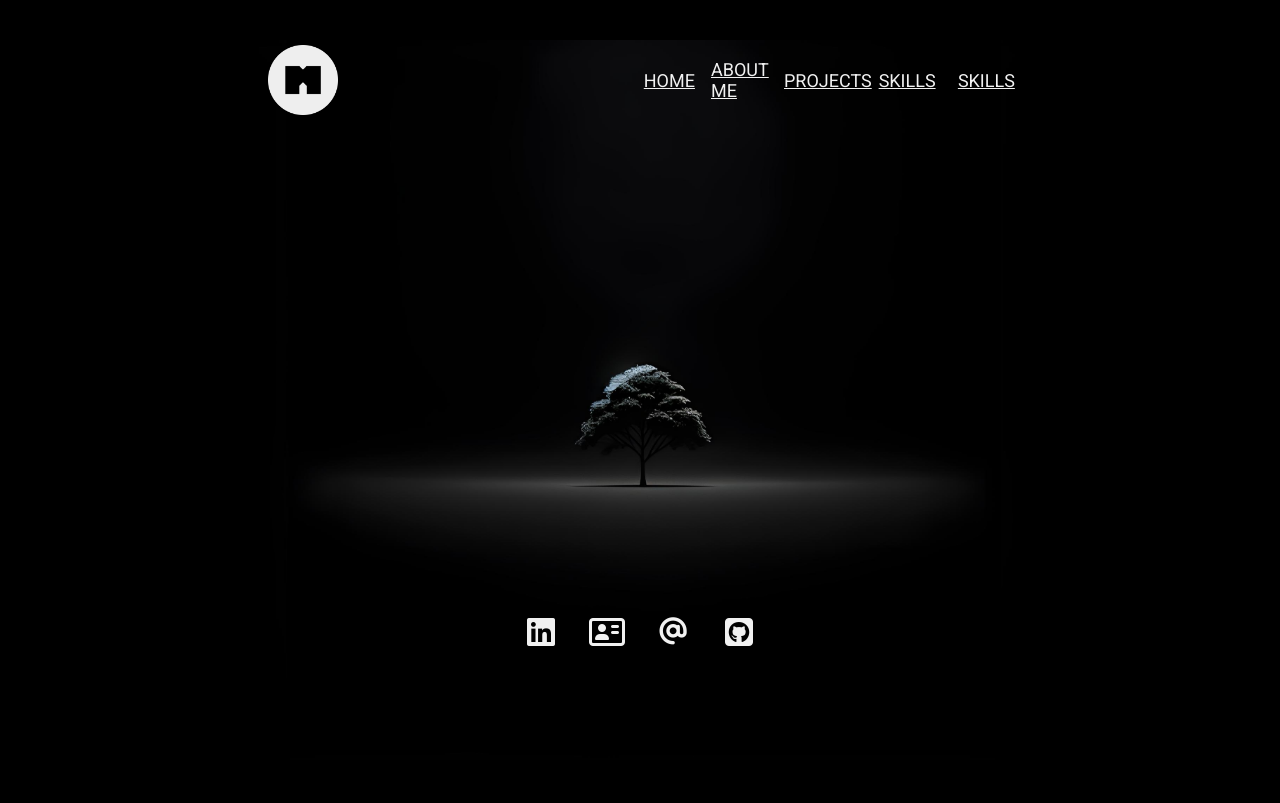
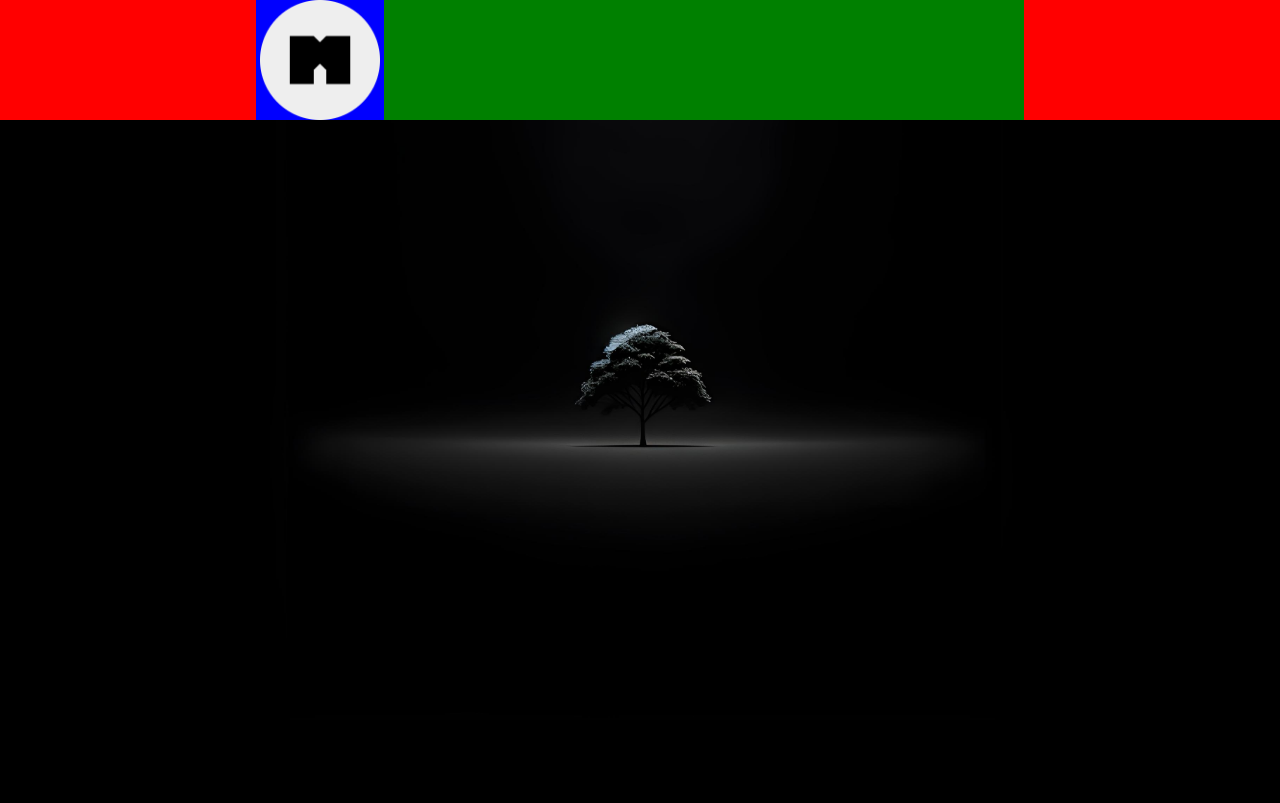
Before and after one commit to MarcelKuznicki/Portfolio, a website: page index.html in a window 1280 px wide. Shown: the top 803 px of the page. Drawn offline with nearby package versions, Linux system fonts and the light colour scheme.

Commit message:
change website idea

```diff
--- a/index.html
+++ b/index.html
@@ -21,7 +21,21 @@
     ></script>
   </head>
   <body>
-    <div id="hamburger">
+    <container>
+      <home>
+        <nav>
+          <div id="logo">
+            <img src="/assets/Vector.png" alt="MK logo" class="logo" />
+          </div>
+          <div id="subnav"></div>
+        </nav>
+      </home>
+      <about></about>
+      <projects></projects>
+      <skills></skills>
+      <contact></contact>
+    </container>
+    <!--div id="hamburger">
       <div class="line1"></div>
       <div class="line2"></div>
     </div>
@@ -59,6 +73,6 @@
           </div>
         </div>
       </main>
-    </container>
+    </container-->
   </body>
 </html>
--- a/styles.css
+++ b/styles.css
@@ -1,4 +1,4 @@
-* {
+/** {
   margin: 0;
   padding: 0;
   box-sizing: border-box;
@@ -18,7 +18,7 @@ body {
   background-repeat: no-repeat;
   background-position: center;
   width: 100vw;
-  height: 100vh;
+  height: 500vh;
 }
 container {
   display: flex;
@@ -119,4 +119,78 @@ main {
   .hamburger {
     display: flex;
   }
+}*/
+* {
+  margin: 0;
+  padding: 0;
+  box-sizing: border-box;
+  font-family: "Roboto", sans-serif;
+  font-weight: 400;
+  font-style: normal;
 }
+body {
+  display: flex;
+  align-items: center;
+  flex-direction: column;
+  margin: 0;
+  padding: 0;
+  background-image: url("assets/img17032024.png");
+  background-color: black;
+  background-size: contain;
+  background-repeat: no-repeat;
+  width: 100%;
+  height: 500vh;
+}
+container {
+  display: flex;
+  flex-direction: column;
+  width: 100%;
+  height: 500vh;
+}
+home {
+  display: flex;
+  width: 100%;
+  height: 100vh;
+}
+about {
+  display: flex;
+  width: 100%;
+  height: 100vh;
+}
+projects {
+  display: flex;
+  width: 100%;
+  height: 100vh;
+}
+skills {
+  display: flex;
+  width: 100%;
+  height: 100vh;
+}
+contact {
+  display: flex;
+  width: 100%;
+  height: 100vh;
+}
+nav {
+  display: flex;
+  justify-content: center;
+  width: 100%;
+  height: 15%;
+  background-color: red;
+}
+#logo {
+  display: flex;
+  justify-content: center;
+  width: 10%;
+  height: 100%;
+  background-color: blue;
+}
+#subnav {
+  display: flex;
+  width: 50%;
+  height: 100%;
+  background-color: green;
+}
+.logo {
+}
```
Also changed, not shown: main.js (deleted, +0 -7 lines).
